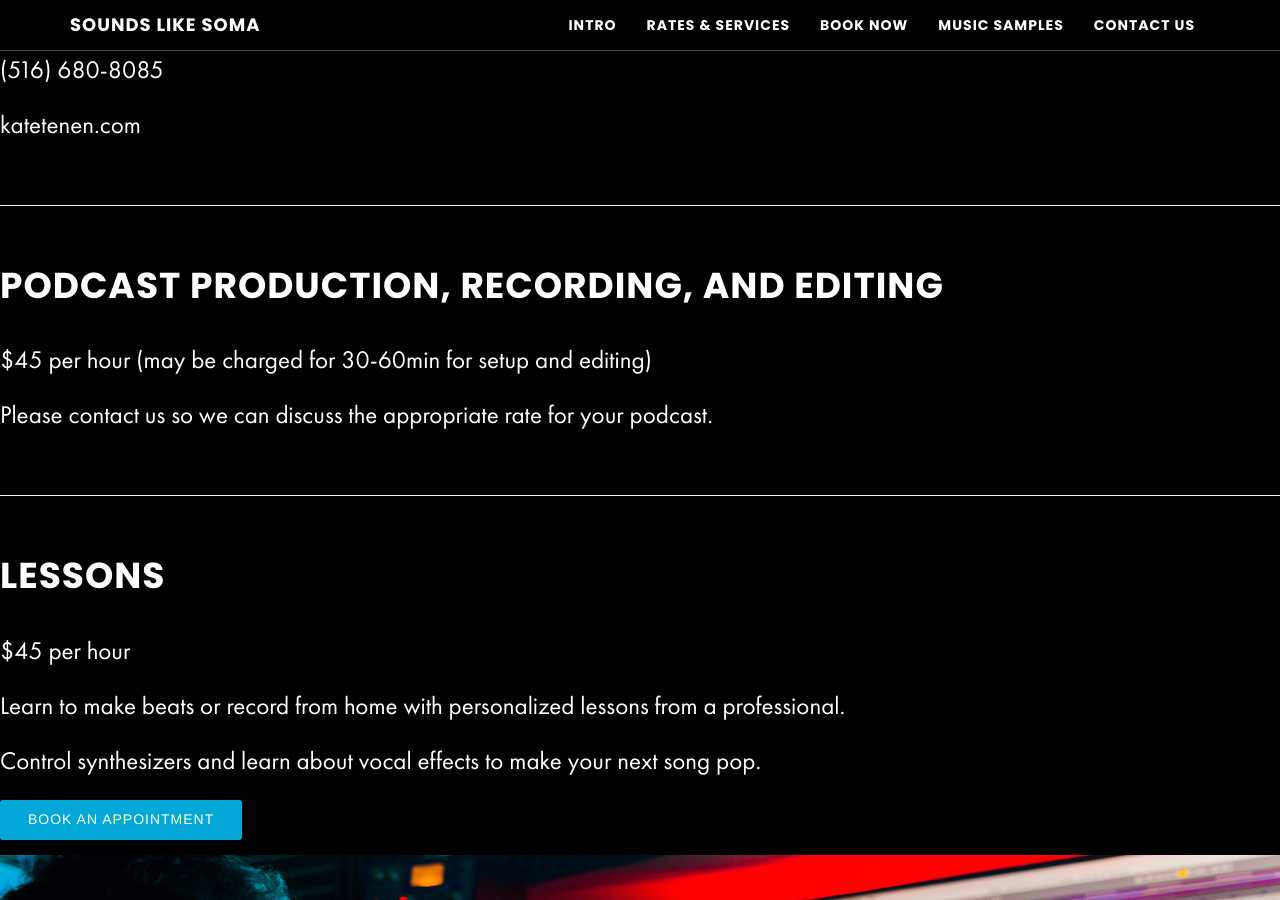
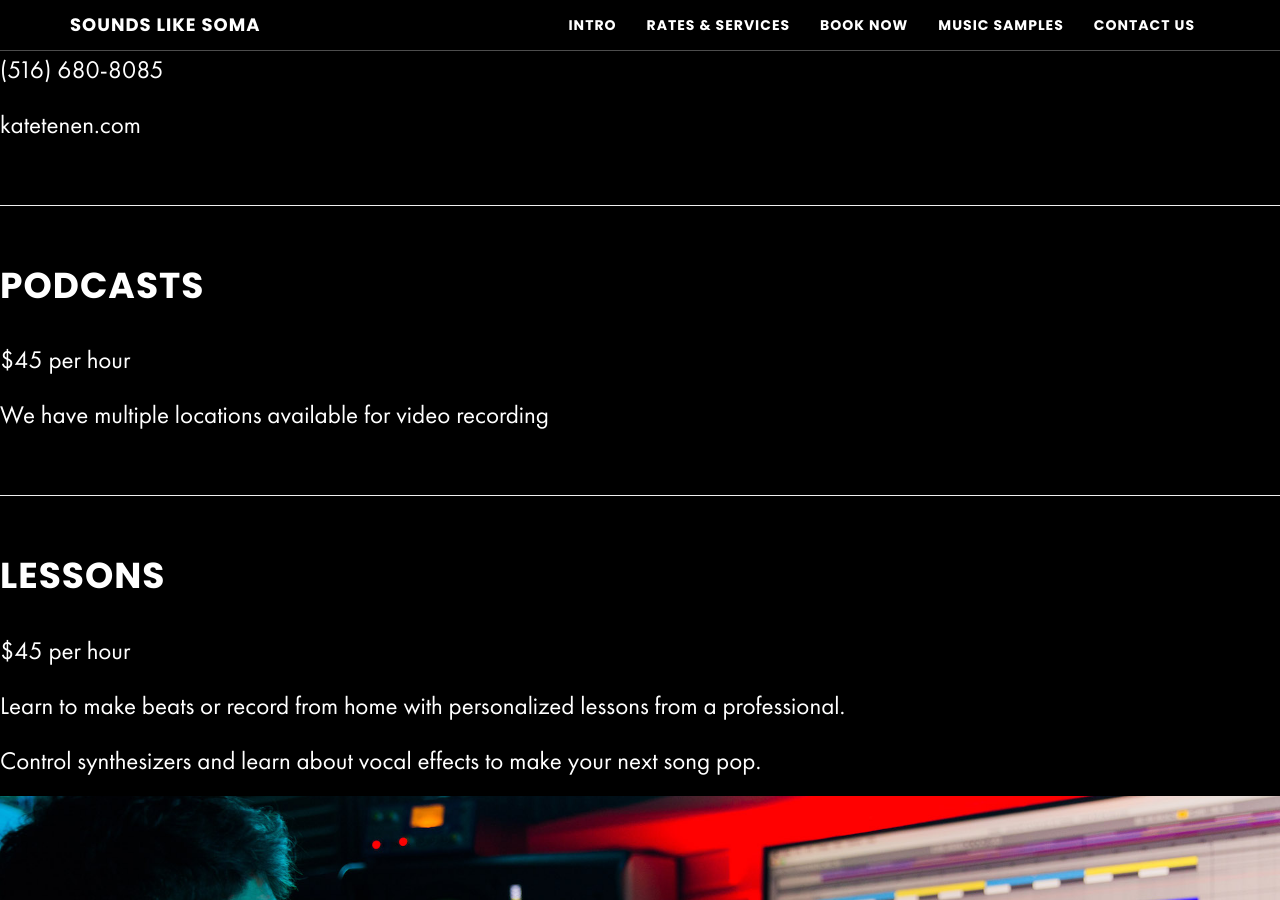
Before and after one commit to zackhanni/Soma-website-classic, a Jekyll site: the page built from _posts/2015-08-02-rates-services.md, in a window 1280 px wide and 900 px high, scrolled down 2895 px. Built offline with Jekyll 4.4.1, drawn with Linux system fonts in a browser that asks for light colours; our own code applies the rules of GitHub Pages for plain Markdown files; some of the changed text lies outside the part shown.

Commit message:
updated services info

```diff
--- a/_posts/2015-08-02-rates-services.md
+++ b/_posts/2015-08-02-rates-services.md
@@ -62,11 +62,11 @@ katetenen.com
 
 - - -
 
-# Podcast Production, Recording, and Editing
+# Podcasts
 
-$45 per hour (may be charged for 30-60min for setup and editing)
+$45 per hour
 
-Please contact us so we can discuss the appropriate rate for your podcast.
+We have multiple locations available for video recording
 
 - - -
 
@@ -77,6 +77,3 @@ $45 per hour
 Learn to make beats or record from home with personalized lessons from a professional.
 
 Control synthesizers and learn about vocal effects to make your next song pop.
-
-
-<!-- Start Square Appointments Embed code --> <a target="_top" style="background-color: #03A8D8; color: white; height: 40px; text-transform: uppercase; font-family: 'Square Market', 'helvetica neue', helvetica, arial, sans-serif; letter-spacing: 1px; line-height: 38px; padding: 0 28px; border-radius: 3px; font-weight: 500; font-size: 14px; cursor: pointer; display: inline-block;" href="https://squareup.com/appointments/book/52758083-5a1a-4b2d-a710-6687d1641594/8GNV6PJ8WK7YH/services" rel="nofollow">Book an Appointment</a> <!-- End Square Appointments Embed code -->
```
Also changed, not shown: other parts of _posts/2015-08-02-rates-services.md (+1 -1 lines).
